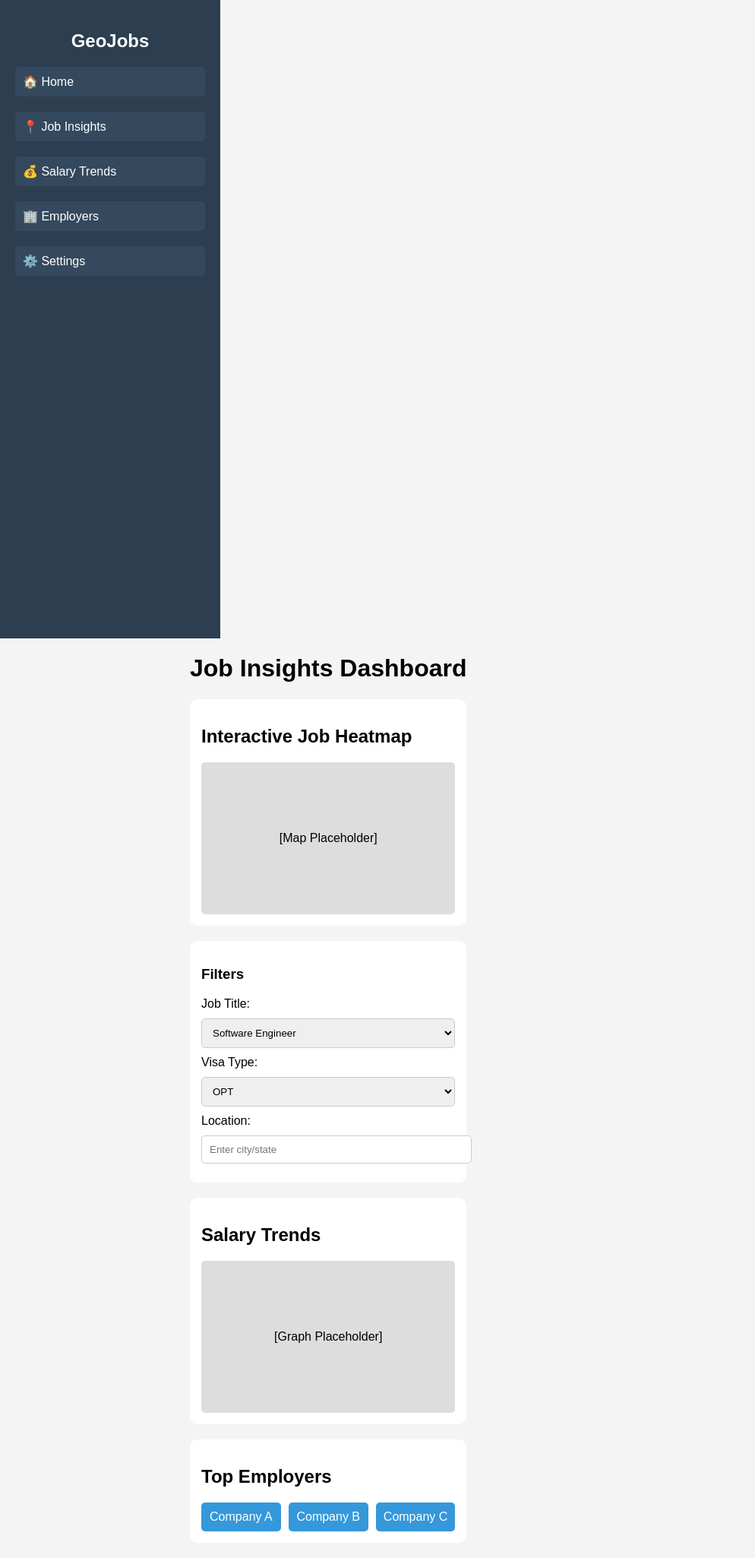
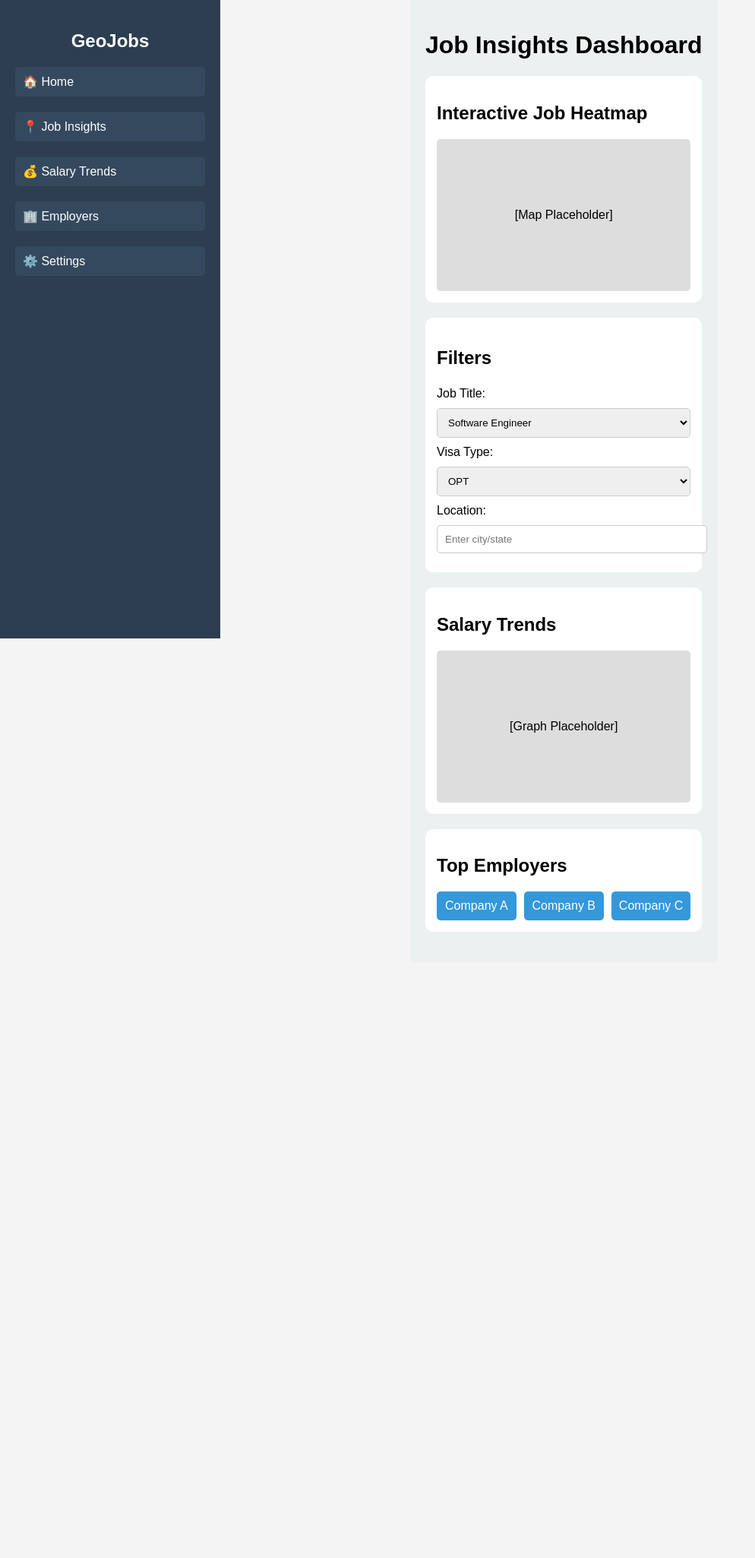
Before and after one commit to rkamatham1/Final-project, a Flask app: page / in a window 1280 px wide. Shown: the whole page at 76% size, without its empty margins (0-994 px from the left). After the commit the page ends 1211 px from the top, so only its background shows below. Run offline with Flask 3, Linux system fonts and the light colour scheme.

Commit message:
changed styles in css

```diff
--- a/static/styles.css
+++ b/static/styles.css
@@ -83,3 +83,38 @@
     flex: 1;
     text-align: center;
 }
+
+/* General styles for the container */
+.container {
+    display: flex; /* Use flexbox to arrange items horizontally */
+}
+
+/* Sidebar styles */
+.sidebar {
+    width: 250px; /* Set the sidebar width */
+    background-color: #2c3e50; /* Example background color */
+    color: white; /* Text color for sidebar */
+    padding: 20px; /* Padding inside the sidebar */
+    height: 100vh; /* Full height of the screen */
+}
+
+/* Main content area styles */
+.dashboard {
+    flex-grow: 1; /* Makes the main content take up the remaining space */
+    padding: 20px; /* Padding around the content */
+    background-color: #ecf0f1; /* Background color for the main content */
+    overflow-y: auto; /* Allows scrolling if content overflows */
+}
+
+/* Example styling for sections inside the dashboard */
+.dashboard section {
+    margin-bottom: 20px;
+}
+
+.dashboard h1 {
+    font-size: 2rem;
+}
+
+.dashboard h2, .dashboard h3 {
+    font-size: 1.5rem;
+}
```
